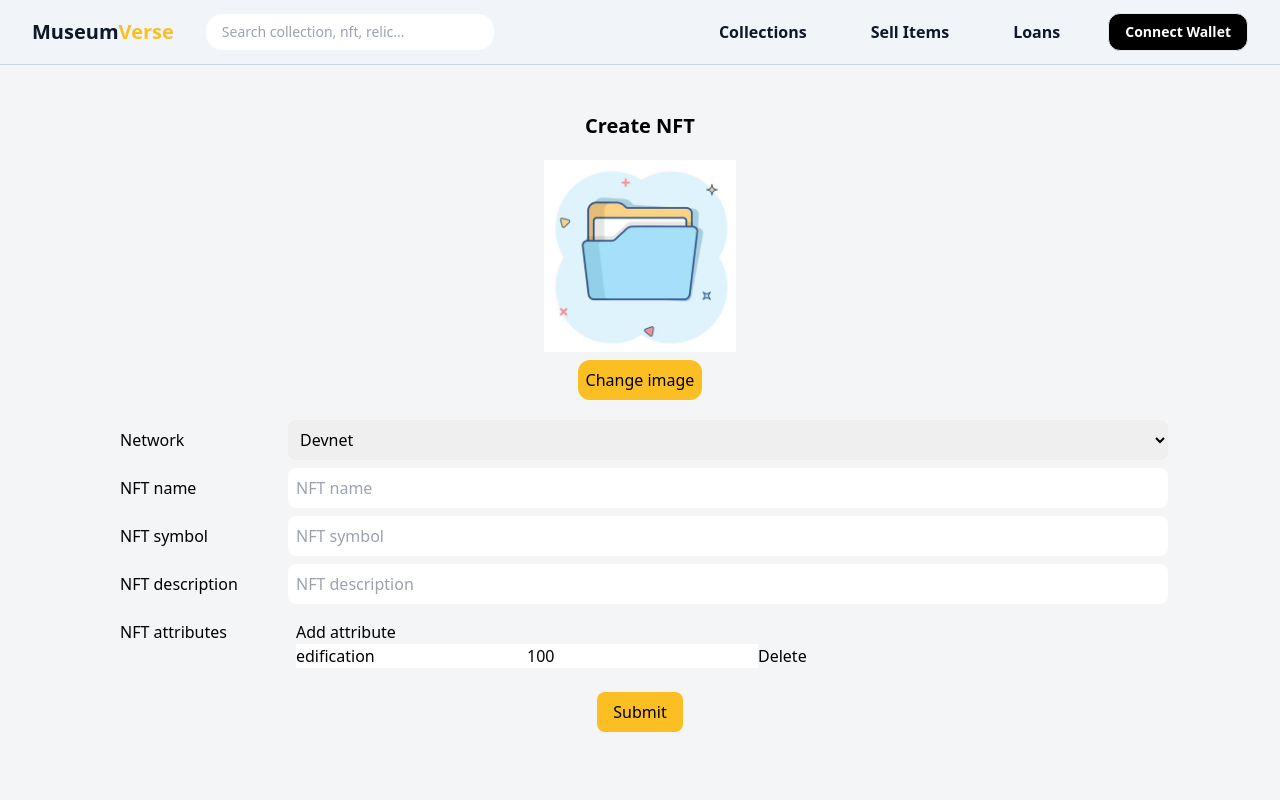
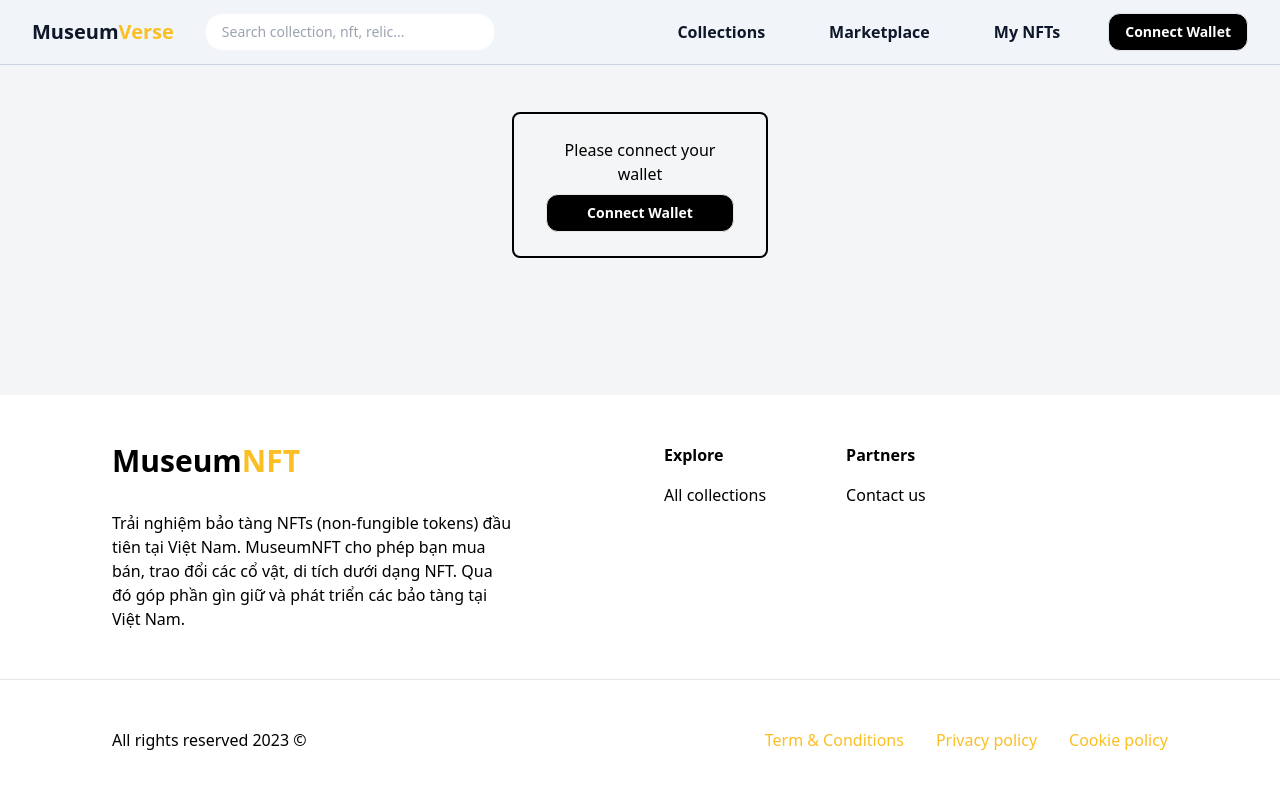
Before and after one commit to VuBui02/MuseumVerse, a React (Create React App) app: page /create-nft in a window 1280 px wide. Shown: the top 800 px of the page. Built offline with nearby package versions, Linux system fonts and the light colour scheme.

Commit message:
fix: resolve conflict

```diff
--- a/src/api/museums.ts
+++ b/src/api/museums.ts
@@ -13,12 +13,17 @@ type GetMuseumResponse = {
   data: Museum[];
 };
 
+
 const museums = {
   get: (museumInput: MuseumInput) => {
     const url = `/museums?publicKey=${museumInput.publicKey}`;
     console.log(url);
     return axiosClient.get<GetMuseumResponse>(url);
   },
-};
+  put: (publicKey: string, data: any) => {
+      const url= `/museums?publicKey=${publicKey}`
+      return axiosClient.put(url, data)
+  }
+}
 
 export default museums;
--- a/src/components/common/CardSlide/index.tsx
+++ /dev/null
@@ -1,23 +0,0 @@
-import React from 'react'
-
-type Props = {
-  imgHref: string
-  name: string
-  price: number
-}
-
-const CardSlide = ({ imgHref, name, price }: Props) => {
-  return (
-    <div className="w-[260px] rounded-xl border border-gray-400">
-      <img src={imgHref} alt="" className="w-full h-[260px] rounded-xl object-cover" />
-      <div className="p-2">
-        <p>{name}</p>
-        <div className="flex items-center gap-2 px-2">
-          <img src="/icons/solana-icon.png" alt="" className="w-4 h-4" />
-          <p className="font-semibold text-lg">{price}</p>
-        </div></div>
-    </div>
-  )
-}
-
-export default CardSlide
--- a/src/components/common/ConnectWallet/index.tsx
+++ b/src/components/common/ConnectWallet/index.tsx
@@ -61,15 +61,15 @@ const ConnectWallet = () => {
       publicKey,
     };
     try {
-      const response = await museums.get(museumInput);
-
+      const response = await museums.get(museumInput)
+      console.log("response: ", response)
       const accountInfo = {
         publicKey,
-        marketPlaceAddress: Object.values(response)[0].marketPlaceAddress,
-        isMuseum: response ? true : false,
-      };
-      console.log("accountInfo: ", accountInfo);
-      setWebAccountInfo(accountInfo);
+        marketPlaceAddress: '',
+        isMuseum: !!Object.values(response).length
+      }
+      console.log('accountInfo: ', accountInfo)
+      setWebAccountInfo(accountInfo)
     } catch (error) {
       console.log(error);
     }
@@ -102,7 +102,7 @@ const ConnectWallet = () => {
   return (
     <div
       onClick={connectWallet}
-      className="bg-black rounded-xl text-white font-semibold px-4 py-2 text-sm cursor-pointer hover:bg-white border hover:border-black hover:text-black transition-all delay-75"
+      className="bg-black rounded-xl text-white font-semibold px-4 py-2 text-sm cursor-pointer hover:bg-white border hover:border-black hover:text-black transition-all delay-75 text-center"
     >
       {t("connectWallet")}
     </div>
--- /dev/null
+++ b/src/components/common/NFTCard/index.tsx
@@ -0,0 +1,26 @@
+import React from 'react'
+
+type Props = {
+  imgHref: string
+  name: string
+  price?: number
+}
+
+const NFTCard = ({ imgHref, name, price }: Props) => {
+  return (
+    <div className="w-[260px] rounded-xl border border-gray-400">
+      <img src={imgHref} alt="" className="w-full h-[260px] rounded-xl object-cover bg-amber-50" />
+      <div className="p-2">
+        <p>{name}</p>
+        {price &&
+          <div className="flex items-center gap-2 px-2">
+            <img src="/icons/solana-icon.png" alt="" className="w-4 h-4" />
+            <p className="font-semibold text-lg">{price}</p>
+          </div>
+        }
+      </div>
+    </div>
+  )
+}
+
+export default NFTCard
--- a/src/components/layouts/Header/index.tsx
+++ b/src/components/layouts/Header/index.tsx
@@ -53,8 +53,7 @@ const Header = () => {
 
   return (
     <div
-      className={`sticky top-0 h-10 ${
-        isTransParent ? "backdrop-blur-lg bg-white/30" : "bg-slate-100"
+      className={`sticky top-0 h-10 ${isTransParent ? "backdrop-blur-lg bg-white/30" : "bg-slate-100"
         } text-slate-900 flex items-center p-8 border-b border-slate-300 justify-between w-screen z-99`}
     >
       <div className="flex gap-8 items-center">
@@ -72,11 +71,18 @@ const Header = () => {
       </div>
       <div className="flex gap-8 font-semibold items-center">
         {accountInfo.isMuseum && (
-          <Link to="/create-nft">
+          <>
+            <Link to="museum/create-nft">
               <p className="cursor-pointer hover:bg-slate-200 px-4 py-2 rounded-lg transition-all delay-[20ms]">
                 Create NFTs
               </p>
             </Link>
+            <Link to="museum/collections">
+              <p className="cursor-pointer hover:bg-slate-200 px-4 py-2 rounded-lg transition-all delay-[20ms]">
+                Your Collection
+              </p>
+            </Link>
+          </>
         )}
         <Link to="/collections">
           <p className="cursor-pointer hover:bg-slate-200 px-4 py-2 rounded-lg transition-all delay-[20ms]">
@@ -85,12 +91,12 @@ const Header = () => {
         </Link>
         <Link to="/wallet">
           <p className="cursor-pointer hover:bg-slate-200 px-4 py-2 rounded-lg transition-all delay-[20ms]">
-            {t("sellItems")}
+            Marketplace
           </p>
         </Link>
         <Link to="/wallet/loans">
           <p className="cursor-pointer hover:bg-slate-200 px-4 py-2 rounded-lg transition-all delay-[20ms]">
-            {t("loans")}
+            My NFTs
           </p>
         </Link>
         <div className="relative" ref={toggleRef} onMouseDown={handleMouseDown}>
@@ -103,8 +109,7 @@ const Header = () => {
           )}
         </div>
         <div
-          className={`absolute top-16 right-8 ${
-            isOpenDropDownMenu ? "menu-show" : "menu-hidden"
+          className={`absolute top-16 right-8 ${isOpenDropDownMenu ? "menu-show" : "menu-hidden"
             }`}
           ref={dropDownRef}
         >
--- a/src/components/screens/CollectionDetail/index.tsx
+++ b/src/components/screens/CollectionDetail/index.tsx
@@ -2,7 +2,7 @@ import React from 'react'
 import CustomButton from '../../common/CustomButton'
 import DropdownContainer from '../../common/DropdownContainer'
 import { SETTINGS_ONE_ROW } from '../../../constants'
-import CardSlide from '../../common/CardSlide'
+import NFTCard from '../../common/NFTCard'
 
 const CollectionDetail = () => {
   return (
@@ -55,22 +55,22 @@ const CollectionDetail = () => {
       </div>
       <div >
         <DropdownContainer label="Suggested">
-          <CardSlide
+          <NFTCard
             imgHref='/images/nft-1.jpeg'
             name="Quả cầu cửu long"
             price={2.11}
           />
-          <CardSlide
+          <NFTCard
             imgHref='/images/nft-1.jpeg'
             name="Quả cầu cửu long"
             price={2.11}
           />
-          <CardSlide
+          <NFTCard
             imgHref='/images/nft-1.jpeg'
             name="Quả cầu cửu long"
             price={2.11}
           />
-          <CardSlide
+          <NFTCard
             imgHref='/images/nft-1.jpeg'
             name="Quả cầu cửu long"
             price={2.11}
--- a/src/components/screens/CreateNFT/index.tsx
+++ b/src/components/screens/CreateNFT/index.tsx
@@ -1,11 +1,31 @@
 import React from "react";
 import { CreateForm } from "./components/CreateForm";
+import { useBoundStore } from "../../../zustand";
+import ConnectWallet from "../../common/ConnectWallet";
 
 export const CreateNFTScreen = () => {
+  const { accountInfo } = useBoundStore((store) => ({
+    accountInfo: store.accountInfo,
+  }))
+
   return (
-    <div className="mt-12 md:mt-0 md:py-24 md:px-12 lg:px-16 xl:px-28">
-      <p className="flex items-center justify-center font-bold text-xl">Create NFT</p>
-      <CreateForm />
-    </div>
+    <>
+      {
+        accountInfo.publicKey ?
+          accountInfo.isMuseum ?
+            <div className="mt-12 md:mt-0 md:py-24 md:px-12 lg:px-16 xl:px-28" >
+              <p className="flex items-center justify-center font-bold text-xl">Create NFT</p>
+              <CreateForm />
+            </div>
+            : <div className="mt-24 w-[20%] px-8 py-6 border-2 border-red-400 bg-red-200 rounded-lg m-auto font-semibold text-center">
+              <p>You dont' have permission to create NFTs</p>
+            </div>
+          :
+          <div className="mt-24 w-[20%] px-8 py-6 border-2 border-black rounded-lg m-auto">
+            <p className="text-center mb-2">Please connect your wallet</p>
+            <ConnectWallet />
+          </div>
+      }
+    </>
   );
 };
--- a/src/components/screens/MuseumCollection/components/Card.tsx
+++ b/src/components/screens/MuseumCollection/components/Card.tsx
@@ -7,9 +7,11 @@ import { signAndConfirmTransactionFe } from "../../../../utils/utilityfunc";
 export const Card = ({
   data,
   accountInfo,
+  setWebAccountInfo,
 }: {
   data: any;
   accountInfo: WebAccountInfo;
+  setWebAccountInfo: (data: WebAccountInfo) => void
 }) => {
   const [isSell, setIsSell] = useState<boolean>(false);
   const [price, setPrice] = useState<string>("");
--- a/src/components/screens/MuseumCollection/index.tsx
+++ b/src/components/screens/MuseumCollection/index.tsx
@@ -3,12 +3,15 @@ import { Card } from "./components/Card";
 import { useBoundStore } from "../../../zustand";
 import { X_API_KEY } from "../../../config/variable";
 import { useEffect, useState } from "react";
-import { url } from "inspector";
 import { signAndConfirmTransactionFe } from "../../../utils/utilityfunc";
+import { NOTIFICATION_TYPE, notify } from "../../../utils/notify";
+import CustomButton from "../../common/CustomButton";
+import ConnectWallet from "../../common/ConnectWallet";
 
 export const MuseumCollectionScreen = () => {
-  const { accountInfo } = useBoundStore((store) => ({
+  const { accountInfo, setWebAccountInfo } = useBoundStore((store) => ({
     accountInfo: store.accountInfo,
+    setWebAccountInfo: store.saveWebAccountInfo,
   }));
   const [dataFetched, setDataFetched] = useState([]);
 
@@ -38,7 +41,8 @@ export const MuseumCollectionScreen = () => {
     console.log("Signature ", signature);
     console.log("result ", result);
     if (signature.err === null) {
-      alert("done");
+
+      notify(NOTIFICATION_TYPE.SUCCESS, 'Create market place successfully!')
     }
   };
 
@@ -58,7 +62,7 @@ export const MuseumCollectionScreen = () => {
         },
       })
       .then(async (response) => {
-        console.log(response.data.result);
+        console.log("response: ", response.data.result);
         let network = "devnet";
         const transaction = response.data.result.encoded_transaction;
         const ret_result = await signAndConfirmTransactionFe(
@@ -77,14 +81,24 @@ export const MuseumCollectionScreen = () => {
 
   return (
     <div className="mt-12 md:mt-0 md:py-24 md:px-12 lg:px-16 xl:px-28">
-      <div>
-        <button onClick={onCreateMarketplace}>Create marketplace</button>
-      </div>
-      {dataFetched
-        ? dataFetched.map((element) => (
-            <Card data={element} accountInfo={accountInfo} />
-          ))
-        : null}
+      {!accountInfo.publicKey ?
+        <div className="mt-24 w-[20%] px-8 py-6 border-2 border-black rounded-lg m-auto">
+          <p className="text-center mb-2">Please connect your wallet</p>
+          <ConnectWallet />
+        </div>
+        : dataFetched && dataFetched.length ?
+          <div className="grid grid-cols-4 justify-center">
+            {dataFetched
+              ? dataFetched.map((element, index) => (
+                <Card data={element} accountInfo={accountInfo} setWebAccountInfo={setWebAccountInfo} />
+              ))
+              : null}
+          </div>
+          :
+          <div className="m-auto border-2 border-black w-1/3">
+            <CustomButton label="Create marketplace" />
+          </div>
+      }
     </div>
   );
 };
```
Lines whose indentation alone changed are shown as unchanged.
